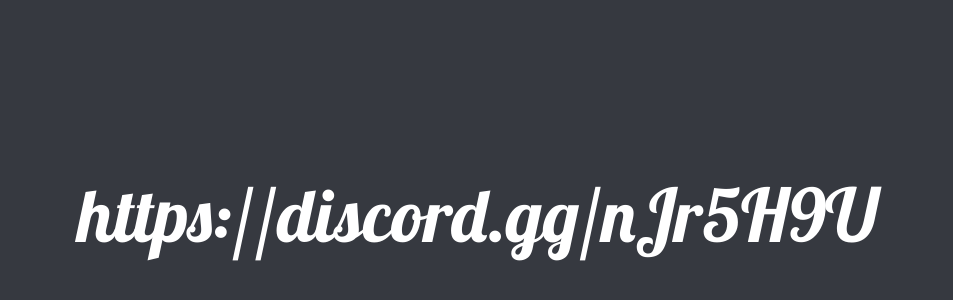
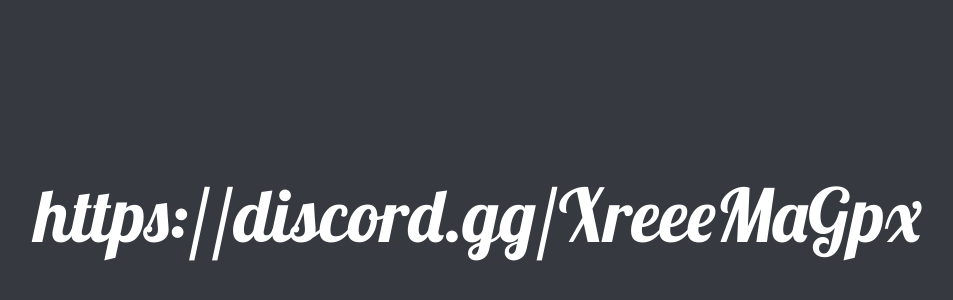
Before and after one commit to Almaziko/almaziko.github.io, a plain HTML site: page index.html in a window 1280 px wide. Shown: the part 232-532 px from the top of the page, without its empty margins (162-1115 px from the left). Drawn offline with Linux system fonts and the light colour scheme.

Commit message:
Update index.html

```diff
--- a/index.html
+++ b/index.html
@@ -4,11 +4,11 @@
     <meta charset="utf-8" />
     <link href="style.css" rel="stylesheet">
     <link href="https://fonts.googleapis.com/css?family=Lobster&display=swap" rel="stylesheet">
-    <title>Ссылка на сервер Discord</title>
+    <title>Ссылка на сервер Discord - Кровавый Зов</title>
 </head>
 <body>
     <div>
-        <p><a href="https://discord.gg/nJr5H9U">https://discord.gg/nJr5H9U</a></p>
+        <p><a href="https://discord.gg/nJr5H9U">https://discord.gg/XreeeMaGpx</a></p>
     </div>
 </body>
 </html>
```
